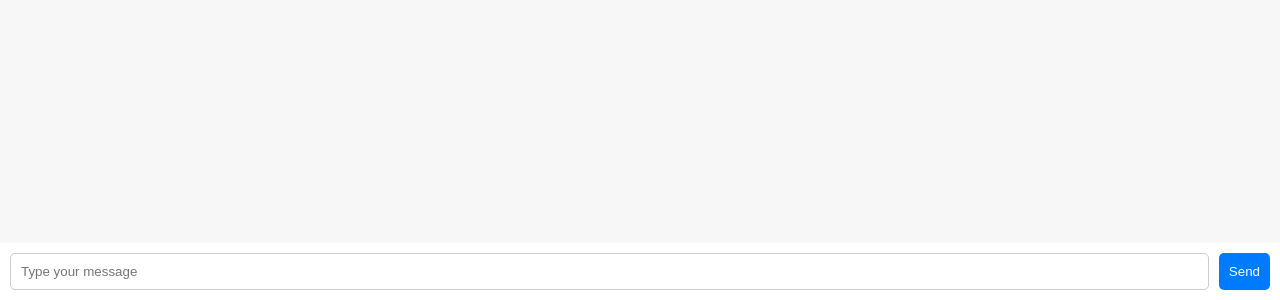
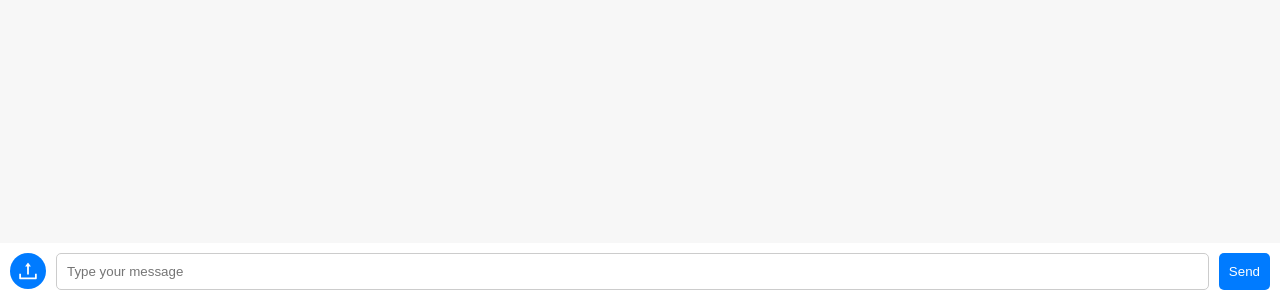
Before and after one commit to wreckinaj/biogdegradable-informative-chatbot, a React (Create React App) app in the folder frontend_template/: page /chat in a window 1280 px wide. Shown: the part 500-800 px from the top of the page. Built offline with nearby package versions, Linux system fonts and the light colour scheme; the HTML template or start-up script is replaced by a standard one.

Commit message:
Uploading files for chat

```diff
--- a/frontend_template/src/App.tsx
+++ b/frontend_template/src/App.tsx
@@ -8,8 +8,8 @@ const App: React.FC = () => {
     return (
         <Router>
             <Routes>
-                <Route path="/" element={<LandingPage/>}/>
-                <Route path="chat" element={<ChatPage/>}/>
+                <Route path = "/" element={<LandingPage/>}/>
+                <Route path = "chat" element={<ChatPage/>}/>
             </Routes>
         </Router>
     );
--- a/frontend_template/src/components/ChatInput.tsx
+++ b/frontend_template/src/components/ChatInput.tsx
@@ -1,23 +1,47 @@
 import React, {useState} from "react";
 import '../styles/ChatInput.css'
+import { AiOutlineUpload } from "react-icons/ai";
 
 interface ChatinputProps{
-    onSend: (message: string) => void;
+    onSend: (message?: string, file?: File) => void;
 }
 
 const ChatInput: React.FC<ChatinputProps> = ({onSend}) => {
     const [input, setInput] = useState('');
+    const [selectedFile, setSelectedFile] = useState<File | null>(null);
 
     const handleSend = () => {
-        if (input.trim()) {
-            onSend(input);
-            setInput('');
+        if (selectedFile){
+            onSend("", selectedFile);
+            setSelectedFile(null);
         }
+        else if (input.trim()) {
+            onSend(input, undefined);
+            setInput("");
+        }
+    };
+
+    const handleInputChange = (e: React.ChangeEvent<HTMLInputElement>) => {
+        setInput(e.target.value);
+    };
+
+    const handleFileChange = (e: React.ChangeEvent<HTMLInputElement>) => {
+        // const file = e.target.files ? e.target.files[0] : null;
+        const target = e.target as HTMLInputElement & {
+            files: FileList;
+        }
+        setSelectedFile(target.files[0]);
     };
 
     return (
         <div className="chat-input">
-            <input type="text" value = {input} onChange={ (e) => setInput(e.target.value)} placeholder="Type your message" className="Prompt_box"/>
+            <label htmlFor="file-upload" className="upload-icon">
+                <AiOutlineUpload size={24}/>
+            </label>
+            <input type="file" id = "file-upload" onChange={handleFileChange} style={{display: 'none'}} disabled={!!input}/>
+
+            <input type="text" value={input} onChange={handleInputChange} placeholder="Type your message"
+                   className="Prompt_box" disabled={!!selectedFile}/>
             <button onClick={handleSend} className="Prompt_send">Send</button>
         </div>
     );
--- a/frontend_template/src/components/ChatMessage.tsx
+++ b/frontend_template/src/components/ChatMessage.tsx
@@ -10,7 +10,7 @@ const ChatMessage: React.FC<ChatMessageProps> = ({message}) => {
     return (
         <div className={`chat-message ${message.sender === 'user' ? 'chat-message-user' : 'chat-message-bot'}`}>
             <div className={`message-bubble ${message.sender}`}>
-                {message.text}
+                {message.content}
             </div>
         </div>
     )
--- a/frontend_template/src/pages/ChatPage.tsx
+++ b/frontend_template/src/pages/ChatPage.tsx
@@ -1,32 +1,62 @@
+// npm i -D @types/react to run react npm env
 import React, {useState} from "react";
 import {ChatMessage as ChatMessageType} from "../types/Chat";
 import ChatInput from "../components/ChatInput";
 import ChatMessage from "../components/ChatMessage";
 import '../styles/ChatPage.css'
 import axios from "axios";
+import {Form} from "react-router-dom";
 
 const ChatPage: React.FC = () => {
-    const [message, setMessage] = useState<ChatMessageType[]>([]);
+    const [chatHistory, setChatHistory] = useState<ChatMessageType[]>([]);
 
-    const sendMessage = async (text: string) => {
-        const userMessage: ChatMessageType = {sender: "user", text};
-        setMessage((prevMessage) => [...prevMessage, userMessage]);
-        console.log(userMessage)
+    const sendMessage = async (textMessage?: string, file?: File) => {
+        if (textMessage) {
+            const userTextMessage: ChatMessageType = {sender: "user", content: textMessage};
+            setChatHistory((chatHistory) => [...chatHistory, userTextMessage]);
+            console.log("User message:", userTextMessage);
 
-        try {
-            const response = await axios.post("https://localhost:3000/chat", {message: text})
-            const botMessage: ChatMessageType = {sender: "bot", text: response.data.reply};
-            setMessage((prevMessage) => [...prevMessage, botMessage]);
-        } catch (error) {
-            console.error("Error handling message: ", error);
-            setMessage((prevMessage) => [...prevMessage, {sender: "bot", text: "Sorry, something went wrong. "}]);
+            try {
+                const response = await axios.post("https://localhost:3000/chat", {message: textMessage});
+                const botReplyMessage: ChatMessageType = {sender: "bot", content: response.data.reply};
+                setChatHistory((prevMessage) => [...prevMessage, botReplyMessage]);
+            } catch (error) {
+                console.error("Error handling message: ", error);
+                setChatHistory((prevMessage) => [...prevMessage, {
+                    sender: "bot",
+                    content: "Sorry, something went wrong. "
+                }]);
+            }
+
+        } else if (file) {
+            const userFileMessage: ChatMessageType = {sender: "user", content: "Uploading image of item for classification"};
+            setChatHistory((prevHistory) => [...prevHistory, userFileMessage]);
+            console.log("Upload file: " + file.name);
+
+            try {
+                const formData = new FormData();
+                formData.append("file", file);
+                const response = await axios.post("https://localhost:3000/chat", formData, {
+                    headers: { "Content-Type": "multipart/form-data" }
+                });
+
+                const classificationType: string = "biodegradable";
+                setChatHistory((prevHistory) => [...prevHistory, {
+                    sender: "bot",
+                    content: `Your item is ${classificationType}.`}]);
+            }catch(error){
+                console.error("Error uploading file: " + error);
+                setChatHistory((prevHistory) => [
+                    ...prevHistory,
+                    { sender: "bot", content: "Sorry, there was an error classifying the file." }]);
+            }
         }
     };
 
     return (
         <div className="chat-page">
             <div className="chat-page-messages">
-                {message.map((msg, index) => (<ChatMessage key={index} message={msg}/>))}
+                {chatHistory.map((msg, index) => (<ChatMessage key={index} message={msg}/>))}
             </div>
             <ChatInput onSend={sendMessage}/>
         </div>
--- a/frontend_template/src/styles/ChatInput.css
+++ b/frontend_template/src/styles/ChatInput.css
@@ -23,3 +23,16 @@
 .chat-input button:hover {
     background-color: #0056b3;
 }
+
+.upload-icon {
+    display: flex;
+    align-items: center;
+    justify-content: center;
+    width: 36px;          /* Size of the icon button */
+    height: 36px;
+    cursor: pointer;      /* Shows pointer cursor to indicate it's clickable */
+    background-color: #007bff;
+    color: white;
+    border-radius: 50%;   /* Makes the icon circular */
+    margin-right: 10px;
+}
--- a/frontend_template/src/types/Chat.ts
+++ b/frontend_template/src/types/Chat.ts
@@ -1,4 +1,4 @@
 export interface ChatMessage{
     sender: 'user' | 'bot',
-    text: string,
+    content: string,
 }
--- /dev/null
+++ b/package.json
@@ -0,0 +1,5 @@
+{
+  "dependencies": {
+    "react-icons": "^5.3.0"
+  }
+}
```
Also changed, not shown: 1 other file (tests, documents, lock files or other folders).
